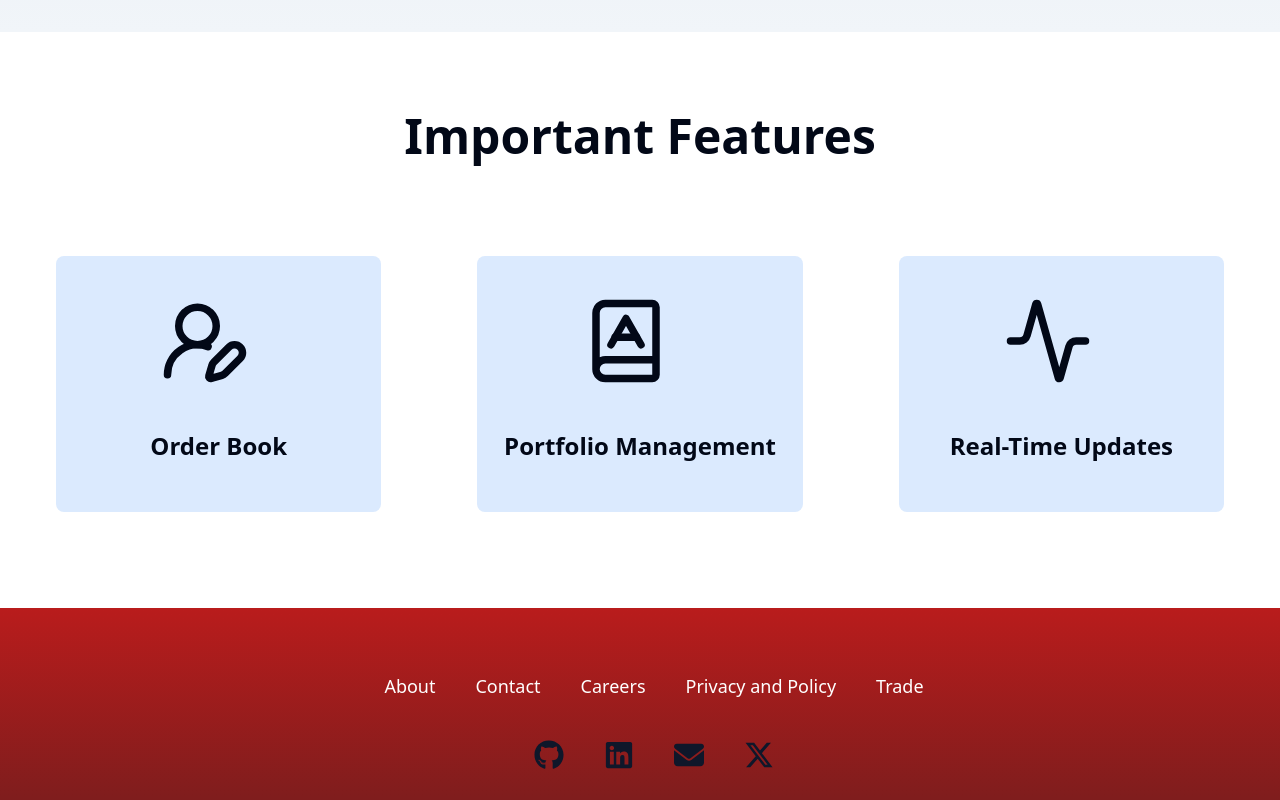
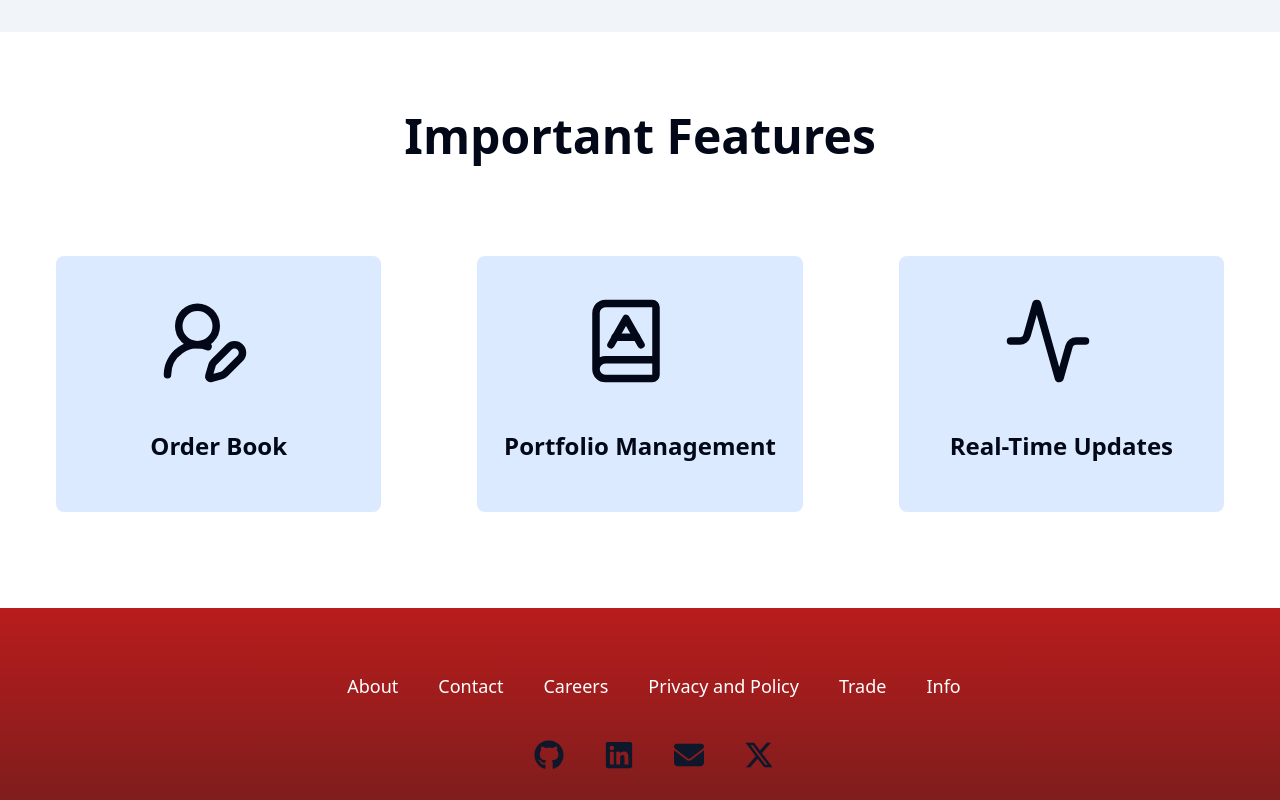
Before and after one commit to Naiduyenduva/probo_new, a React (Vite) app in the folder frontend/probo/: page / in a window 1280 px wide. Shown: the part 1724-2524 px from the top of the page. Built offline with nearby package versions, Linux system fonts and the light colour scheme.

Commit message:
added contact details

```diff
--- a/frontend/probo/src/components/Contact.jsx
+++ b/frontend/probo/src/components/Contact.jsx
@@ -11,6 +11,7 @@ const contact = () => {
                 <button>Careers</button>
                 <button>Privacy and Policy</button>
                 <button>Trade</button>
+                <button>Info</button>
             </div>
             <SocialIcons />
         </div>
```
